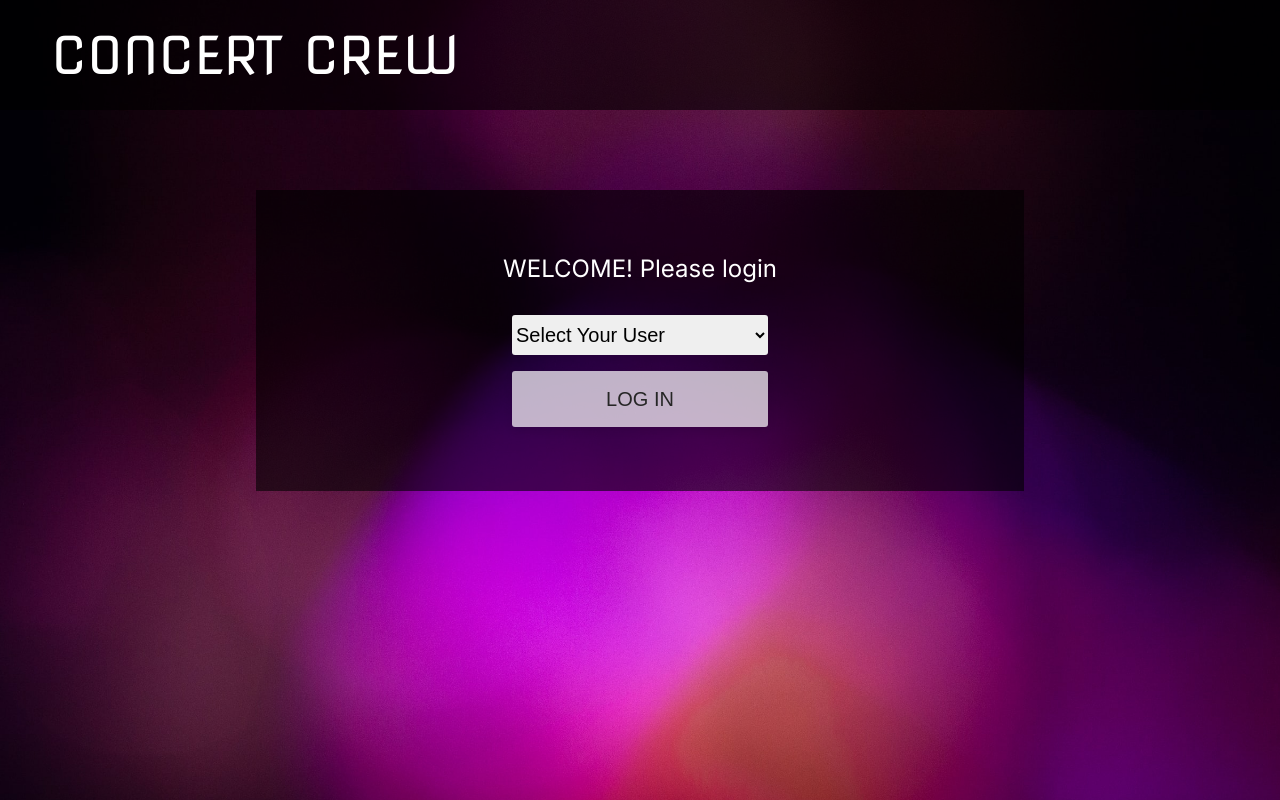
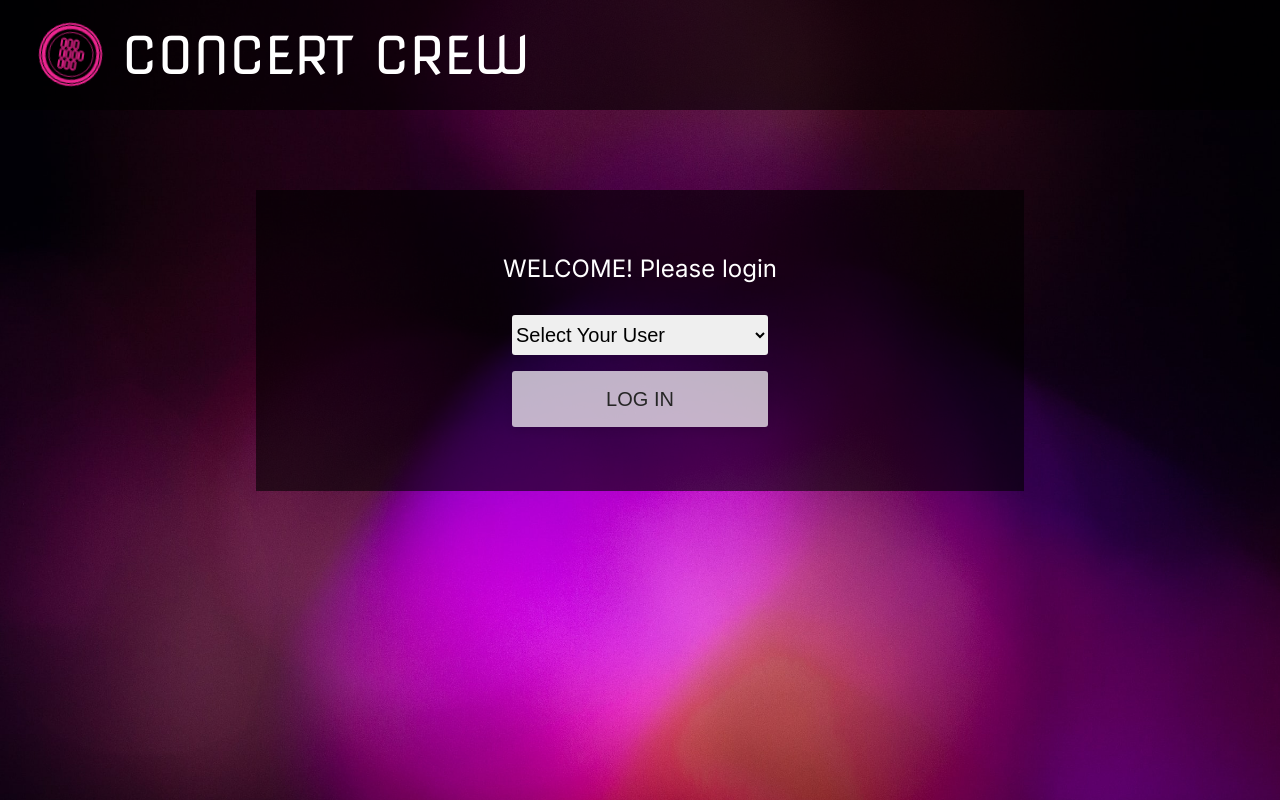
Before and after one commit to concert-crew/client, a React (Create React App) app: page / in a window 1280 px wide. Built offline with nearby package versions, Linux system fonts and the light colour scheme.

Commit message:
Feat: add pink logo-spin component

```diff
--- a/src/components/App/App.js
+++ b/src/components/App/App.js
@@ -9,6 +9,8 @@ import FriendsDashboard from "../FriendsDashboard/FriendsDashboard";
 import Status404 from "../../errorHandling/Status404";
 import InternalServerError from "../../errorHandling/InternalServerError";
 import SearchForm from "../../components/SearchForm/SearchForm"
+
+
 
 const App = () => {
   const [currentUser, setCurrentUser] = useState("");
--- a/src/components/Header/Header.css
+++ b/src/components/Header/Header.css
@@ -27,12 +27,12 @@
     display: flex;
     height: 100%;
     width: 100%;
+    margin-left:1rem;
 }
 
 h1 {
-
     font-weight: 200;
-    margin: 3vh 4vw;
+    margin: 3vh 1vw;
 }
 
 .logout-btn,
--- a/src/components/Header/Header.js
+++ b/src/components/Header/Header.js
@@ -4,7 +4,7 @@ import { Link } from "react-router-dom";
 import logout from "../../images/logout-icon.svg"
 import viewFriends from "../../images/friends_1.svg"
 import userIcon from "../../images/user-icon.svg"
-
+import SpinLogo from "../SpinLogo/SpinLogo";
 
 const Header = ({ user, signOut }) => {
 
@@ -15,19 +15,19 @@ const Header = ({ user, signOut }) => {
     <div className="header-login-container">
       <Link to={`/${user.name}`}>
         <div className="icon-and-text">
-          <img className="dashboard-btn" src={userIcon} />
+          <img className="dashboard-btn" alt='dashboard button' src={userIcon} />
           <h3 className="nav-bar-text">Back to Dashboard</h3>
         </div>
       </Link>
       <Link to={`${user.name}/friends`}>
         <div className="icon-and-text">
-          <img className="view-friends-btn" src={viewFriends}/>
+          <img className="view-friends-btn" alt='view friends button' src={viewFriends}/>
           <h3 className="nav-bar-text">View Friends Upcoming Shows</h3>
         </div>
       </Link>
       <Link to="/">
         <div className="icon-and-text">
-          <img className="logout-btn" src={logout} onClick={() => signOut("")}/>
+          <img className="logout-btn" alt='logout button' src={logout} onClick={() => signOut("")}/>
           <h3 className="nav-bar-text">Logout</h3>
         </div>
       </Link>
@@ -37,9 +37,10 @@ const Header = ({ user, signOut }) => {
   return (
     <div className="header">
       <div className="h1-wrapper">
-      <Link to={`/${user.name}`}>
-        <h1>CONCERT CREW</h1>
-      </Link>
+        <SpinLogo />
+        <Link to={`/${user.name}`}>
+          <h1>CONCERT CREW</h1>
+        </Link>
       </div>
       {button}
     </div>
--- /dev/null
+++ b/src/components/SpinLogo/SpinLogo.css
@@ -0,0 +1,38 @@
+.pinkLogo{
+    height: 70%;
+    width: 70%;
+    /* position: absolute; */
+    cursor: pointer;
+    margin-left: 1rem;
+    margin-top: 1rem;
+ }
+
+
+@keyframes App-logo-spin {
+    from {
+      transform: rotate(0deg);
+    }
+    to {
+      transform: rotate(360deg);
+    }
+  }
+
+  @media (prefers-reduced-motion: no-preference) {
+    .pinkLogo {
+      animation: App-logo-spin infinite 20s linear;
+    }
+  }
+
+
+
+@media (prefers-reduced-motion: no-preference) {
+    .pinkLogo:hover {
+      animation: App-logo-spin infinite 1s linear;
+
+    }
+  }
+
+  .pinkLogo:active {
+    transform: scale(3);
+
+  }
--- /dev/null
+++ b/src/components/SpinLogo/SpinLogo.js
@@ -0,0 +1,16 @@
+import React from 'react'
+import { Link } from "react-router-dom";
+import pinkLogo from '../../images/logos/cc-favicon-pink.svg'
+import './SpinLogo.css'
+
+const SpinLogo = () => {
+  return (
+    <div>
+      <Link to="/">
+        <img className='pinkLogo'  src={pinkLogo} alt='pink logo'/>
+      </Link>
+  </div>
+  )
+}
+
+export default SpinLogo
```
Also changed, not shown: 1 other file (tests, documents, lock files or other folders).
